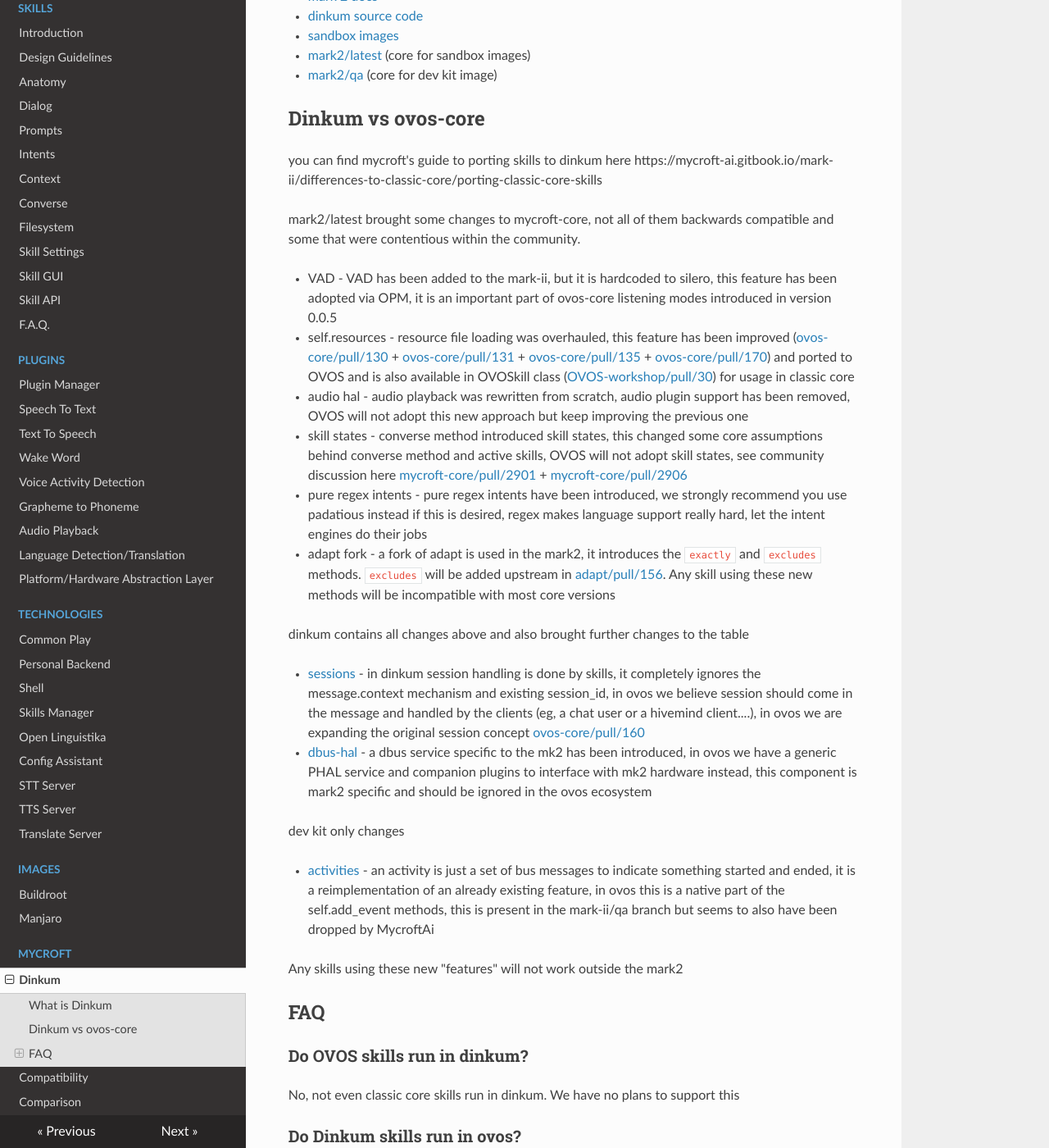
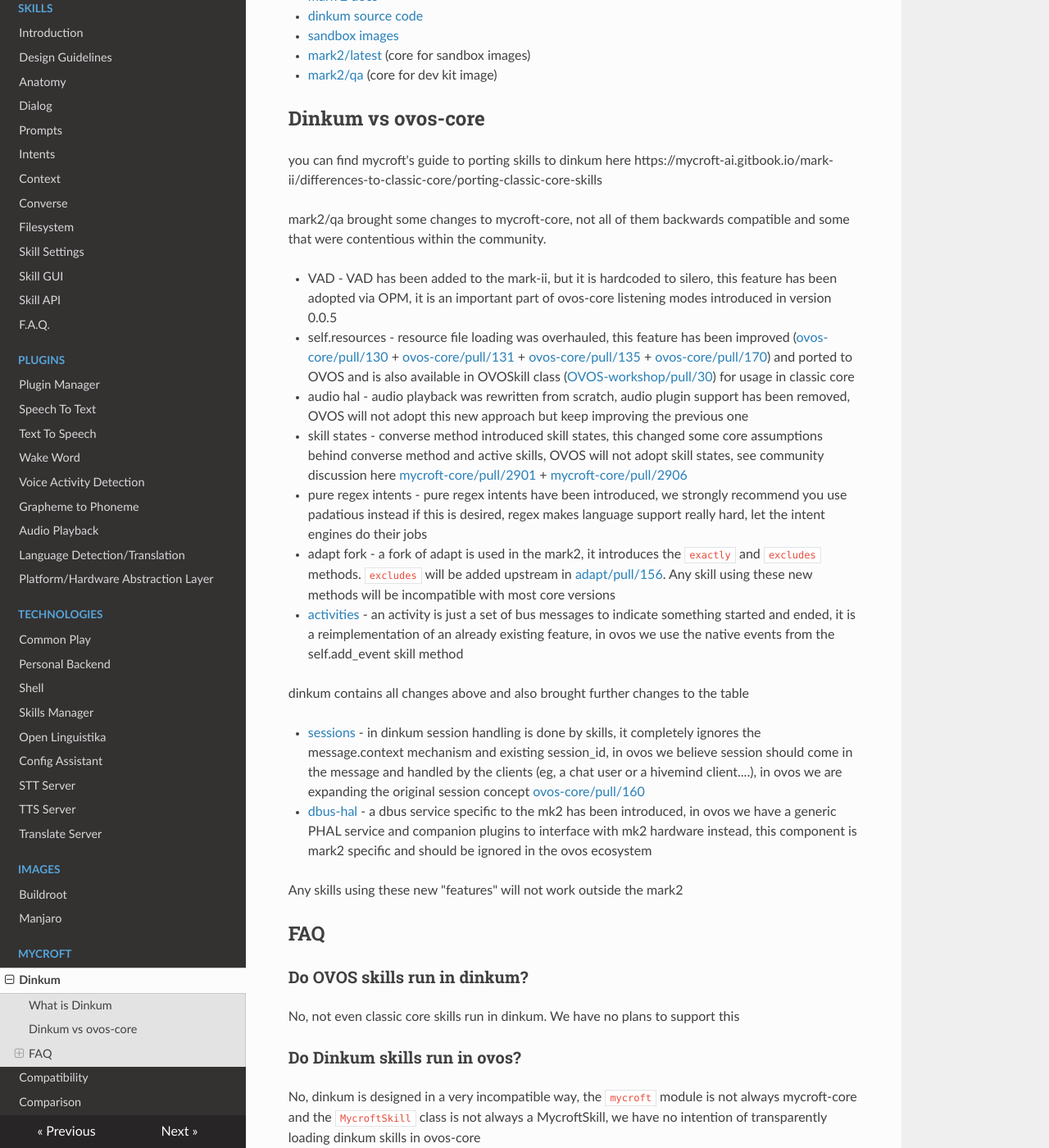
Before and after one commit to OpenVoiceOS/community-docs, an MkDocs documentation site: the page built from docs/dinkum.md, in a window 1280 px wide and 1400 px high, scrolled down 520 px. Shown: the whole window at 82% size. Built offline with MkDocs 1.6.1, drawn with Linux system fonts in a browser that asks for light colours; nearby versions of some CDN libraries.

Commit message:
fix bad info, activites are in fact part of dinkum

```diff
--- a/docs/dinkum.md
+++ b/docs/dinkum.md
@@ -24,7 +24,7 @@
 
 you can find mycroft's guide to porting skills to dinkum here https://mycroft-ai.gitbook.io/mark-ii/differences-to-classic-core/porting-classic-core-skills
 
-mark2/latest brought some changes to mycroft-core, not all of them backwards compatible and some that were contentious
+mark2/qa brought some changes to mycroft-core, not all of them backwards compatible and some that were contentious
 within the community.
 
 - VAD - VAD has been added to the mark-ii, but it is hardcoded to silero, this feature has been adopted via OPM, it is an important part of ovos-core listening modes introduced in version 0.0.5
@@ -37,15 +37,13 @@
   here [mycroft-core/pull/2901](https://github.com/MycroftAI/mycroft-core/pull/2901) + [mycroft-core/pull/2906](https://github.com/MycroftAI/mycroft-core/pull/2906)
 - pure regex intents - pure regex intents have been introduced, we strongly recommend you use padatious instead if this is desired, regex makes language support really hard, let the intent engines do their jobs
 - adapt fork - a fork of adapt is used in the mark2, it introduces the `exactly` and `excludes` methods. `excludes` will be added upstream in [adapt/pull/156](https://github.com/MycroftAI/adapt/pull/156). Any skill using these new methods will be incompatible with most core versions
+- [activities](https://github.com/OpenVoiceOS/ovos-core/issues/43) - an activity is just a set of bus messages to indicate something started and ended, it is a reimplementation of an already existing feature, in ovos we use the native events from the self.add_event skill method
 
 dinkum contains all changes above and also brought further changes to the table
 
 - [sessions](https://mycroft-ai.gitbook.io/mark-ii/differences-to-classic-core/sessions) - in dinkum session handling is done by skills, it completely ignores the message.context mechanism and existing session_id, in ovos we believe session should come in the message and handled by the clients (eg, a chat user or a hivemind client....), in ovos we are expanding the original session concept  [ovos-core/pull/160](https://github.com/OpenVoiceOS/ovos-core/pull/160)
 - [dbus-hal](https://github.com/MycroftAI/mark-ii-sandbox/tree/master/dbus-hal) - a dbus service specific to the mk2 has been introduced, in ovos we have a generic PHAL service and companion plugins to interface with mk2 hardware instead, this component is mark2 specific and should be ignored in the ovos ecosystem
 
-dev kit only changes
-
-- [activities](https://github.com/OpenVoiceOS/ovos-core/issues/43) - an activity is just a set of bus messages to indicate something started and ended, it is a reimplementation of an already existing feature, in ovos this is a native part of the self.add_event methods, this is present in the mark-ii/qa branch but seems to also have been dropped by MycroftAi
 
 Any skills using these new "features" will not work outside the mark2
 
```
